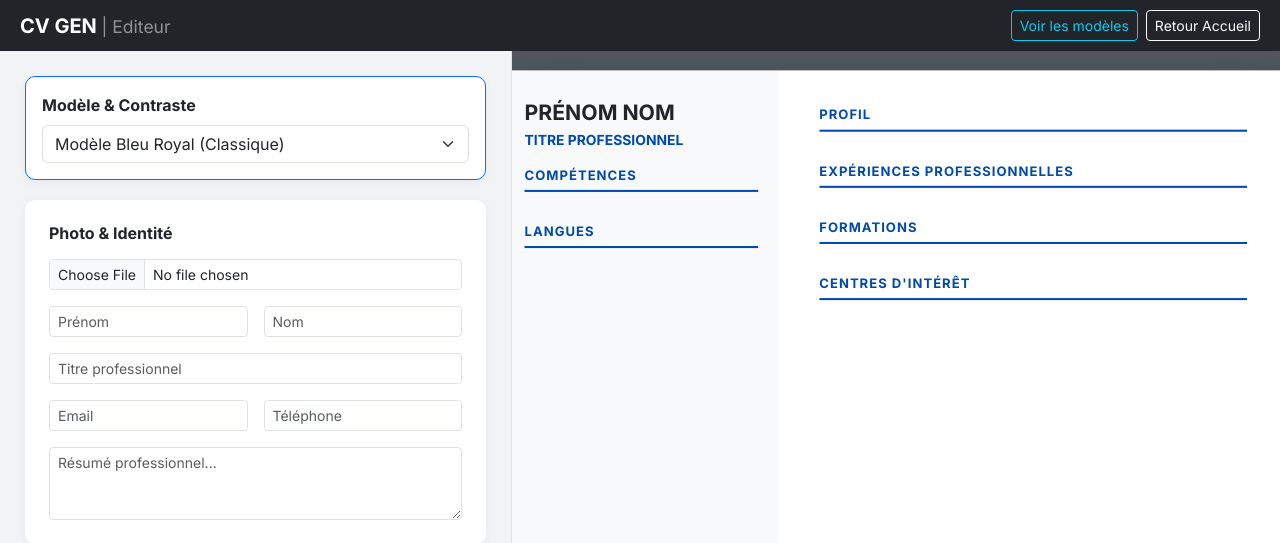
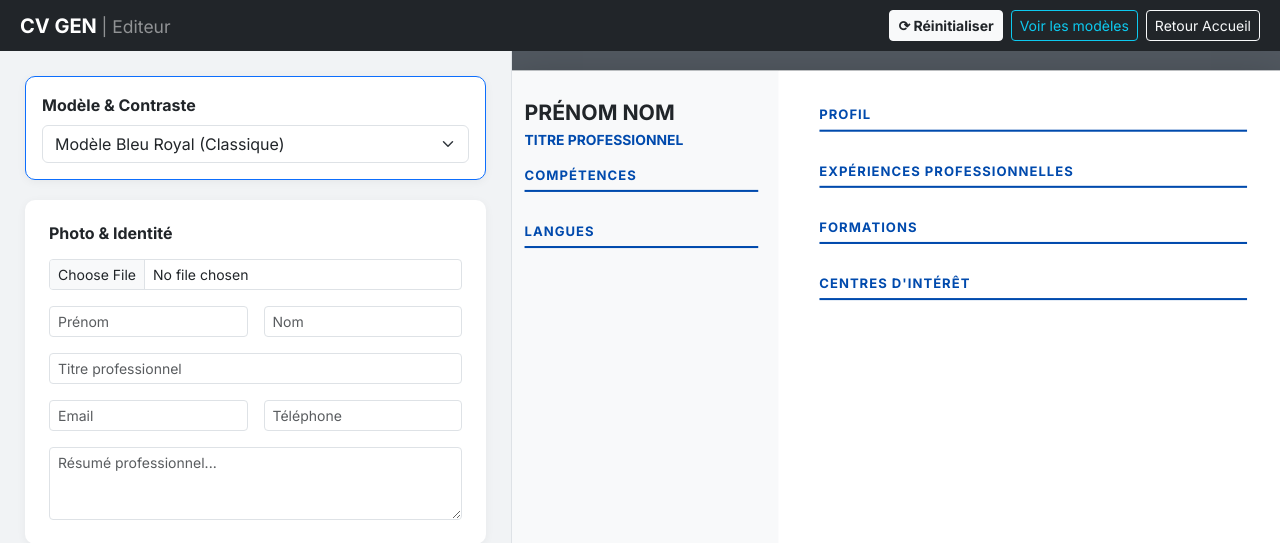
Before and after one commit to AntoineAll/Generateur-de-CV, a PHP site: page /cv.php in a window 1280 px wide. Shown: the top 543 px of the page. Run offline with PHP 8.4, Linux system fonts and the light colour scheme.

Commit message:
Ajout d'un bouton pour reset la page de cv.php

```diff
--- a/cv.php
+++ b/cv.php
@@ -278,6 +278,9 @@ $tpl_id = $_GET['tpl'] ?? '1';
         <header class="d-flex justify-content-between align-items-center">
             <h5 class="mb-0 fw-bold">CV GEN <small class="fw-normal opacity-50">| Editeur</small></h5>
             <div class="d-flex gap-2">
+                <button type="button" onclick="window.location.reload();" class="btn btn-sm btn-light text-dark fw-bold">
+                    ⟳ Réinitialiser
+                </button>
                 <a href="modeles.php" class="btn btn-sm btn-outline-info">Voir les modèles</a>
                 <a href="index.html" class="btn btn-sm btn-outline-light">Retour Accueil</a>
             </div>
@@ -420,7 +423,6 @@ $tpl_id = $_GET['tpl'] ?? '1';
             const header = document.getElementById('area-header');
             const sidebarId = document.getElementById('area-sidebar-identity');
 
-            // On enlève toutes les classes template et on met la nouvelle
             sheet.classList.remove('template-1', 'template-2', 'template-3', 'template-4');
             sheet.classList.add('template-' + val);
 
@@ -514,7 +516,6 @@ $tpl_id = $_GET['tpl'] ?? '1';
             }
         }
 
-        // Lancement au chargement
         window.onload = () => {
             updateTemplate();
             autoZoom();
```
